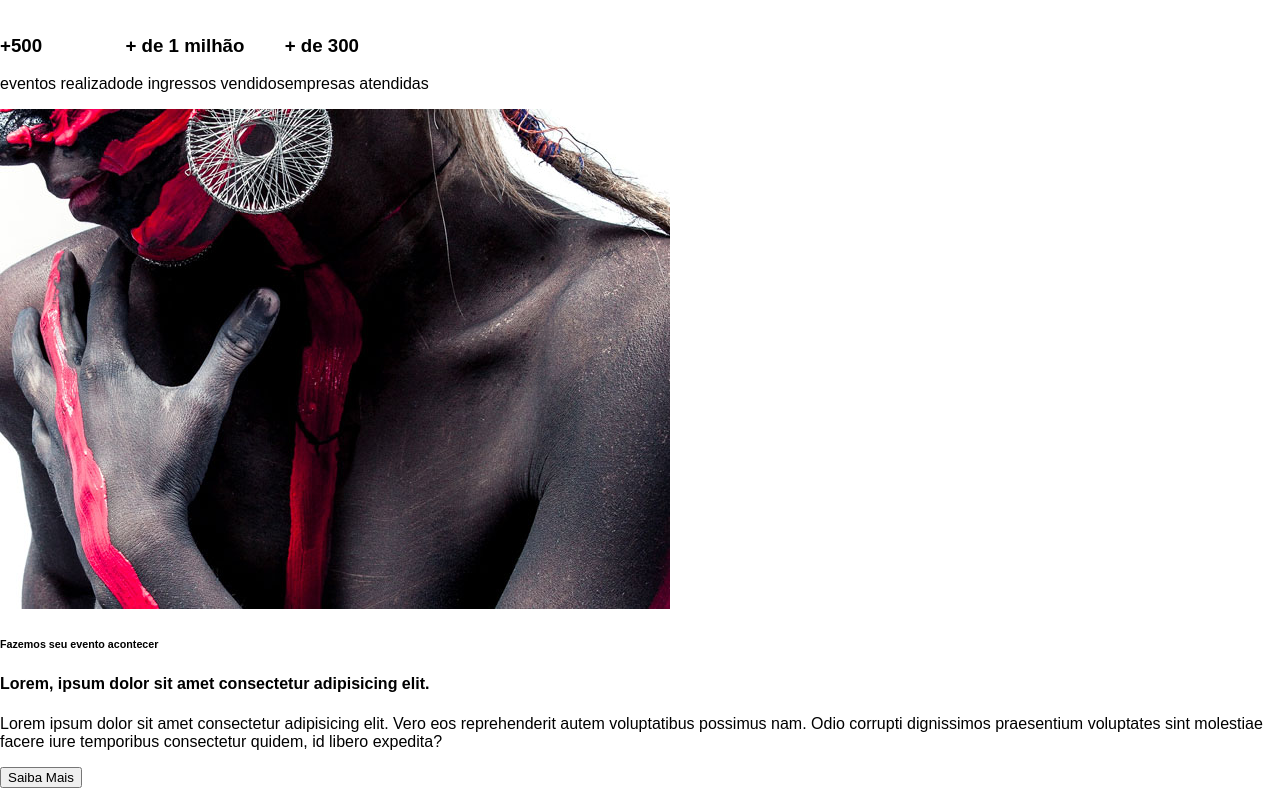
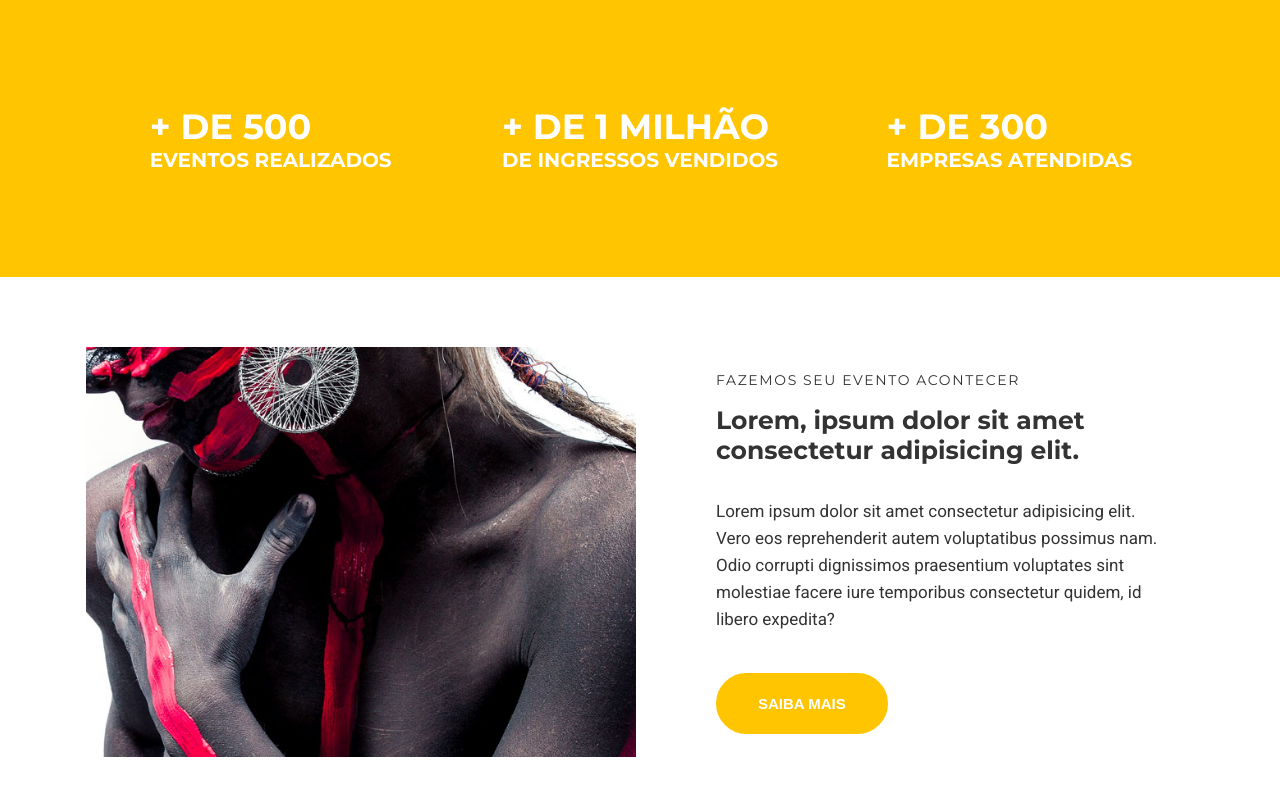
Before and after one commit to alanlfreitas/StudiOn, a website: page src/src/index.html in a window 1280 px wide. Shown: the part 800-1591 px from the top of the page. Drawn offline with Linux system fonts and the light colour scheme; a web font is replaced by a local one.

Commit message:
feat(HTML and CSS): implemented style and container strategies

```diff
--- a/src/src/index.html
+++ b/src/src/index.html
@@ -8,6 +8,7 @@
 </head>
 <body>
     <nav class="navbar">
+      <div class="container navbar__container">
         <h1 class="logo-studion">
             Studi<span class="copy-primary">on</span><span class="logo-studion_subtitle">
                 Eventos</span></h1>
@@ -38,6 +39,7 @@
                 </a>
             </li>
         </ul>
+      </div>
     </nav>
 
     <header>
@@ -61,32 +63,48 @@
     </header>
 
     <main>
-        <section>
-            <ul>
+        <section id="counter">
+            <ul class="container counter__container">
                 <li>
-                    <h3>+500</h3>
-                     eventos realizado
+                    <h3>
+                        + de 500
+                        <small>
+                            eventos realizados
+                        </small>
+                    </h3>
                 </li>
                 <li>
-                    <h3>+ de 1 milhão</h3>
-                     de ingressos vendidos
+                    <h3>
+                        + de 1 milhão
+                        <small>
+                            de ingressos vendidos
+                        </small>
+                    </h3>
                 </li>
                 <li>
-                    <h3>+ de 300</h3>
-                     empresas atendidas
+                    <h3>
+                        + de 300
+                        <small>
+                            empresas atendidas
+                        </small>
+                    </h3>
                 </li>
             </ul>
         </section>
-        <section>
-            <div>
-                <img src="./images/institutional.jpg" />
+        <section class="container institutional">
+            <img
+                class="institutional__img"
+                src="./images/institutional.jpg"
+                alt="Studion institutional"
+            />
+            <div class="institutional__copy">
                 <h6>Fazemos seu evento acontecer</h6>
                 <h4>Lorem, ipsum dolor sit amet consectetur adipisicing elit.</h4>
                 <p>Lorem ipsum dolor sit amet consectetur adipisicing elit.
                     Vero eos reprehenderit autem voluptatibus possimus nam.
                     Odio corrupti dignissimos praesentium voluptates sint molestiae
                     facere iure temporibus consectetur quidem, id libero expedita?</p>
-                <button>Saiba Mais</button>
+                <button class="btn btn--institutional">Saiba Mais</button>
             </div>
         </section>
         <section>
--- a/src/src/style.css
+++ b/src/src/style.css
@@ -1,4 +1,4 @@
-@import url('https://fonts.google.com/css2?family=Montserrat:wght@300;400;700;900&display=swap');
+@import url('https://fonts.googleapis.com/css2?family=Montserrat:wght@300;400;500;700;900&family=Roboto:wght@300;400&display=swap');
 
 * {
 	box-sizing: border-box;
@@ -7,13 +7,26 @@
 :root  {
 	font-family: 'Montserrat', sans-serif;
 	font-size: 16px;
+	--color-copy: #333;
 	--color-primary: #ffc500;
 	--default-padding: 1rem;
+	color: var(--color-copy);
 }
 
 body {
 	margin: 0;
 	padding-top: 7.75rem;
+}
+
+/*header,
+main,
+footer {
+	overflow-x: hidden;
+}*/
+
+.container {
+	max-width: 1140px;
+	margin: 0 auto;
 }
 
 ul {
@@ -25,18 +38,22 @@ ul {
 .navbar {
 	position: fixed;
 	z-index: 1;
+	top: 0;
+    left: 0;
+	width: 100%;
+	background-color: #000; /* vermelho / verde / azul / transparência - 0 - F */
+    color: #fff;
+}
+
+.navbar__container {
 	display: grid;
 	grid-template-columns: 1fr 9fr;
 	align-items: center;
-    top: 0;
-    left: 0;
 
     width: 100vw;
 	height: 7.75rem;
     padding: 0 1rem;
 
-    background-color: #000; /* vermelho / verde / azul / transparência - 0 - F */
-    color: #fff;
 }
 
 .navbar__links {
@@ -136,8 +153,73 @@ ul {
 
 .btn:hover,
 .btn:active,
-.btn:focus {
+.btn:focus,
+.btn--institutional {
 	border-color: var(--color-primary);
 	background-color: var(--color-primary);
 	color: #fff;
 }
+
+#counter {
+	background-color: var(--color-primary);
+	color: #fff;
+	text-transform: uppercase;
+}
+
+.counter__container {
+	display: grid;
+	grid-template-columns: repeat(auto-fill, minmax(300px, 1fr));
+	place-items: center;
+	padding: 4.375rem 1rem; /*  70/16 convertendo pixels para rem */
+}
+
+.counter__container h3 {
+	font-size: 2.1875rem;
+}
+
+.counter__container h3 small {
+	font-size: 1.25rem;
+	display: block;
+}
+
+.institutional {
+	display: grid;
+	grid-template-columns: auto auto;
+	gap: 3.125rem;
+	align-items: center;
+	padding: 4.375rem 1rem;
+}
+
+.institutional__img {
+	max-width: 550px;
+}
+
+.institutional__copy {
+	padding: 0 1.875rem;
+}
+
+.institutional__copy h6 {
+	font-size: .875rem;
+	font-weight: 400;
+	letter-spacing: .1rem;
+	text-transform: uppercase;
+	margin: 0;
+}
+
+.institutional__copy h4 {
+	font-size: 1.5625rem;
+	margin-top: 1rem;
+}
+
+.institutional p {
+	font-family: 'Roboto', sans-serif;
+	font-size: 1.0625rem;
+	line-height: 1.6875rem;
+	margin-bottom: 0;
+	margin-bottom: 2.5rem;
+}
+
+.btn--institutional:hover {
+	color: var(--color-copy);
+	background: unset;
+}
```
